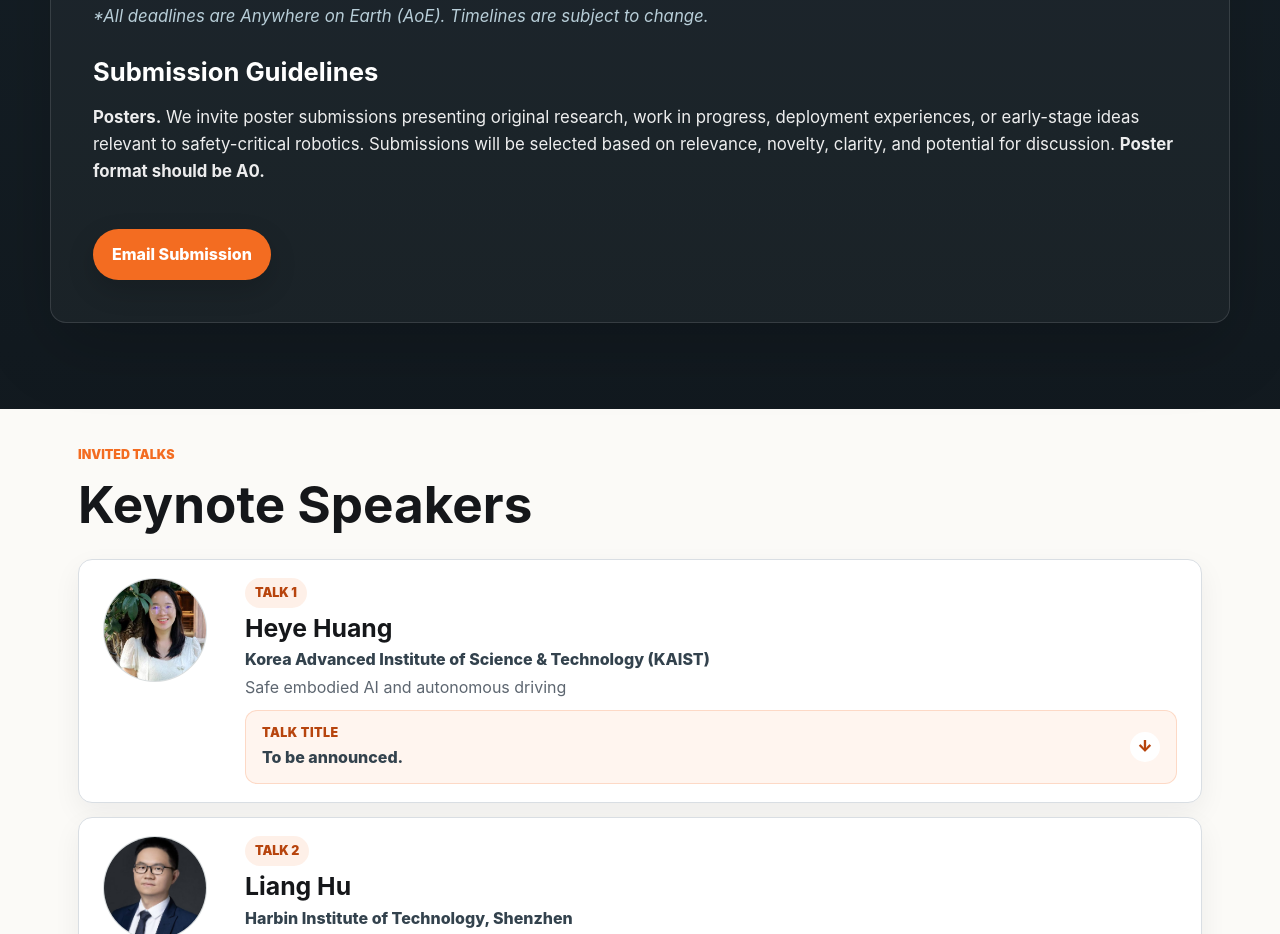
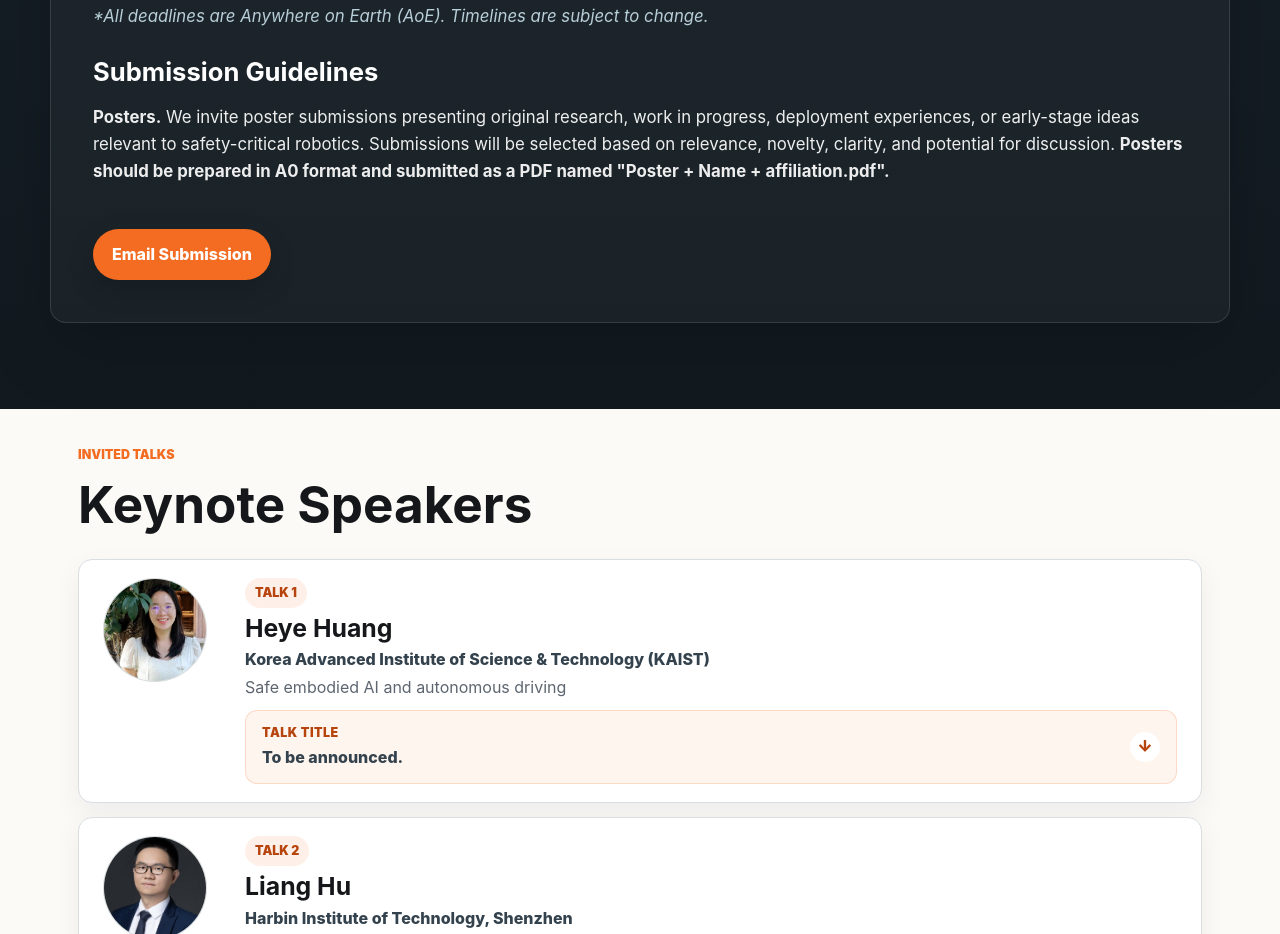
Before and after one commit to Safety-Critical-Robotics/safety-critical-robotics.github.io, a plain HTML site: page index.html in a window 1280 px wide. Shown: the part 2848-3782 px from the top of the page. Drawn offline with Linux system fonts and the light colour scheme.

Commit message:
Update index.html

```diff
--- a/index.html
+++ b/index.html
@@ -172,8 +172,9 @@
             <p><strong>Posters.</strong> We invite poster submissions presenting original research, work in
                 progress, deployment experiences, or early-stage ideas relevant to
                 safety-critical robotics. Submissions will be selected based on
-                relevance, novelty, clarity, and potential for discussion. <strong>Poster format
-                should be A0. </strong></p>
+                relevance, novelty, clarity, and potential for discussion. <strong>Posters should be
+                prepared in A0 format and submitted as a PDF named
+                "Poster + Name + affiliation.pdf".</strong></p>
             <a class="button primary cfp-submit" href="mailto:workshopsubmit@outlook.com?subject=Poster%20Submission%20-%20Safety-Critical%20Robotics">
               Email Submission
             </a>
```
